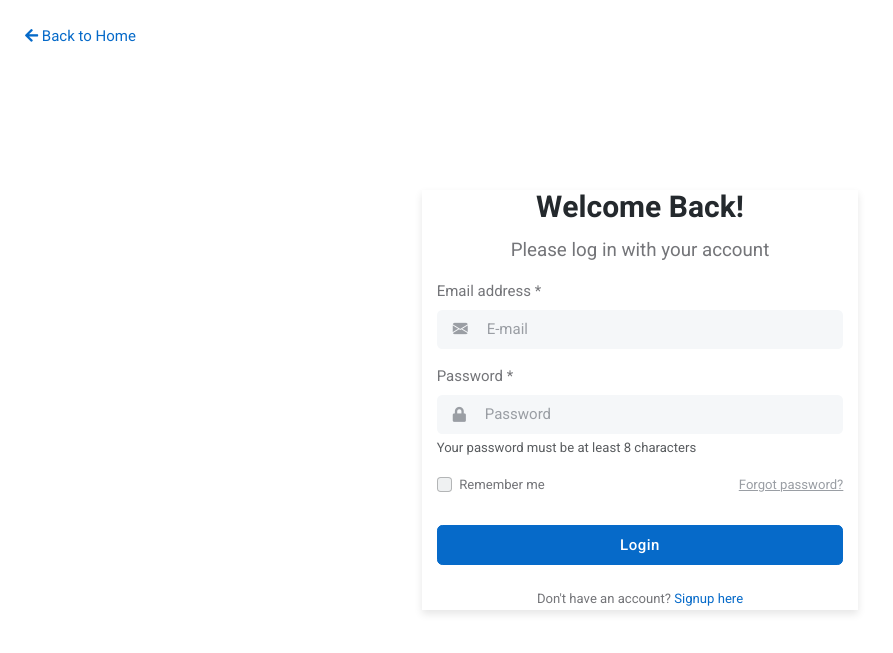
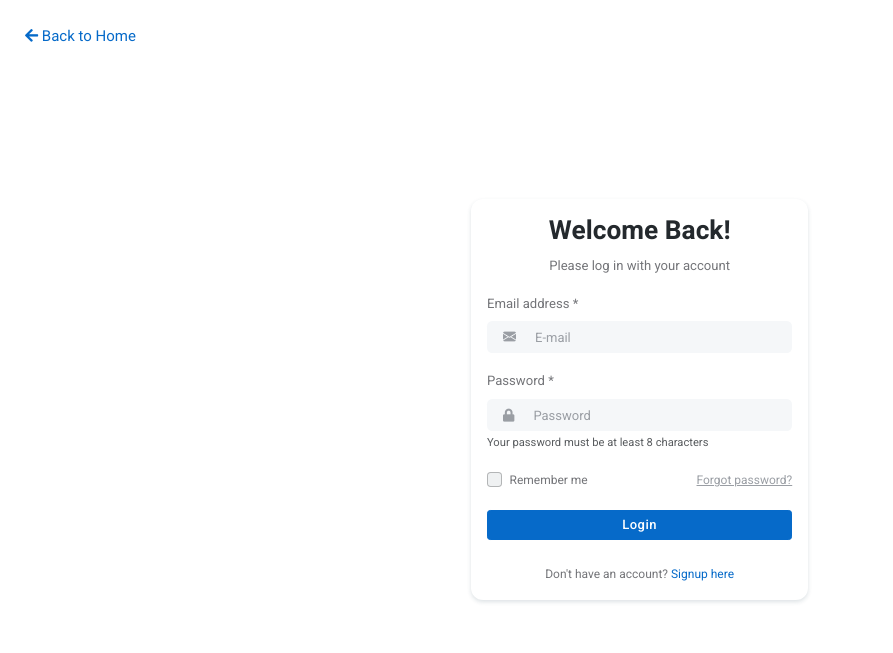
Before and after one commit to Iambahati/Test_repo, a Django app: page /login/ in a window 1280 px wide. Shown: the top 653 px of the page, without its empty margins (0-893 px from the left). Run offline with Django 5.2, Linux system fonts and the light colour scheme; some libraries are stand-ins or nearby versions.

Commit message:
feat(signin.html): enhance login page layout with improved form design and user experience

```diff
--- a/src/templates/pages/auth/signin.html
+++ b/src/templates/pages/auth/signin.html
@@ -6,18 +6,20 @@
     Back to Home
 </a>
 <div class="d-flex justify-content-center align-items-center vh-100">
-	<div class="col-12 col-lg-6">
-		<div class="row my-4">
-			<div class="col-sm-10 col-xl-8 m-auto" style="box-shadow: 0 4px 8px rgba(0, 0, 0, 0.1);">
+    <div class="col-12 col-lg-5">
+        <div class="row my-3">
+            <div class="col-sm-10 col-xl-8 m-auto">
+                <!-- Form Container with Shadow -->
+                <div class="card border-0 p-3 shadow-sm" style="border-radius: 12px; margin: 15px 0;">
                     <!-- Title -->
-				<h1 class="fs-3 text-center">Welcome Back!</h1>
-				<p class="lead mb-3 text-center">Please log in with your account</p>
+                    <h1 class="fs-4 text-center mb-2">Welcome Back!</h1>
+                    <p class="small mb-3 text-center">Please log in with your account</p>
                     <!-- Form START -->
                     <form>
                         <!-- Email -->
                         <div class="mb-3">
-						<label for="exampleInputEmail1" class="form-label">Email address *</label>
-						<div class="input-group">
+                            <label for="exampleInputEmail1" class="form-label small">Email address *</label>
+                            <div class="input-group input-group-sm">
                                 <span class="input-group-text bg-light rounded-start border-0 text-secondary px-3">
                                     <i class="bi bi-envelope-fill"></i>
                                 </span>
@@ -26,14 +28,14 @@
                         </div>
                         <!-- Password -->
                         <div class="mb-3">
-						<label for="inputPassword5" class="form-label">Password *</label>
-						<div class="input-group">
+                            <label for="inputPassword5" class="form-label small">Password *</label>
+                            <div class="input-group input-group-sm">
                                 <span class="input-group-text bg-light rounded-start border-0 text-secondary px-3">
                                     <i class="fas fa-lock"></i>
                                 </span>
                                 <input type="password" class="form-control border-0 bg-light rounded-end ps-1" placeholder="Password" id="inputPassword5">
                             </div>
-						<div id="passwordHelpBlock" class="form-text small">
+                            <div id="passwordHelpBlock" class="form-text small mt-1" style="font-size: 0.7rem;">
                                 Your password must be at least 8 characters
                             </div>
                         </div>
@@ -41,24 +43,25 @@
                         <div class="mb-3 d-flex justify-content-between">
                             <div class="form-check">
                                 <input type="checkbox" class="form-check-input" id="exampleCheck1">
-							<label class="form-check-label small" for="exampleCheck1">Remember me</label>
+                                <label class="form-check-label" style="font-size: 0.75rem;" for="exampleCheck1">Remember me</label>
                             </div>
                             <div class="text-primary-hover">
-							<a href="forgot-password.html" class="text-secondary small">
+                                <a href="forgot-password.html" class="text-secondary" style="font-size: 0.75rem;">
                                     <u>Forgot password?</u>
                                 </a>
                             </div>
                         </div>
                         <!-- Button -->
-					<div class="d-grid mt-4">
-						<button class="btn btn-primary" type="button">Login</button>
+                        <div class="d-grid mt-3 mb-2">
+                            <button class="btn btn-primary btn-sm py-1" type="button">Login</button>
                         </div>
                     </form>
                     <!-- Form END -->
                     <!-- Sign up link -->
-				<div class="mt-3 text-center">
-					<span class="small">Don't have an account? <a href="{% url 'register' %}">Signup here</a></span>
+                    <div class="mt-2 text-center">
+                        <span style="font-size: 0.75rem;">Don't have an account? <a href="{% url 'register' %}">Signup here</a></span>
                     </div>
+                </div> <!-- Card END -->
             </div>
         </div> <!-- Row END -->
     </div>
```
Lines whose indentation alone changed are shown as unchanged.
